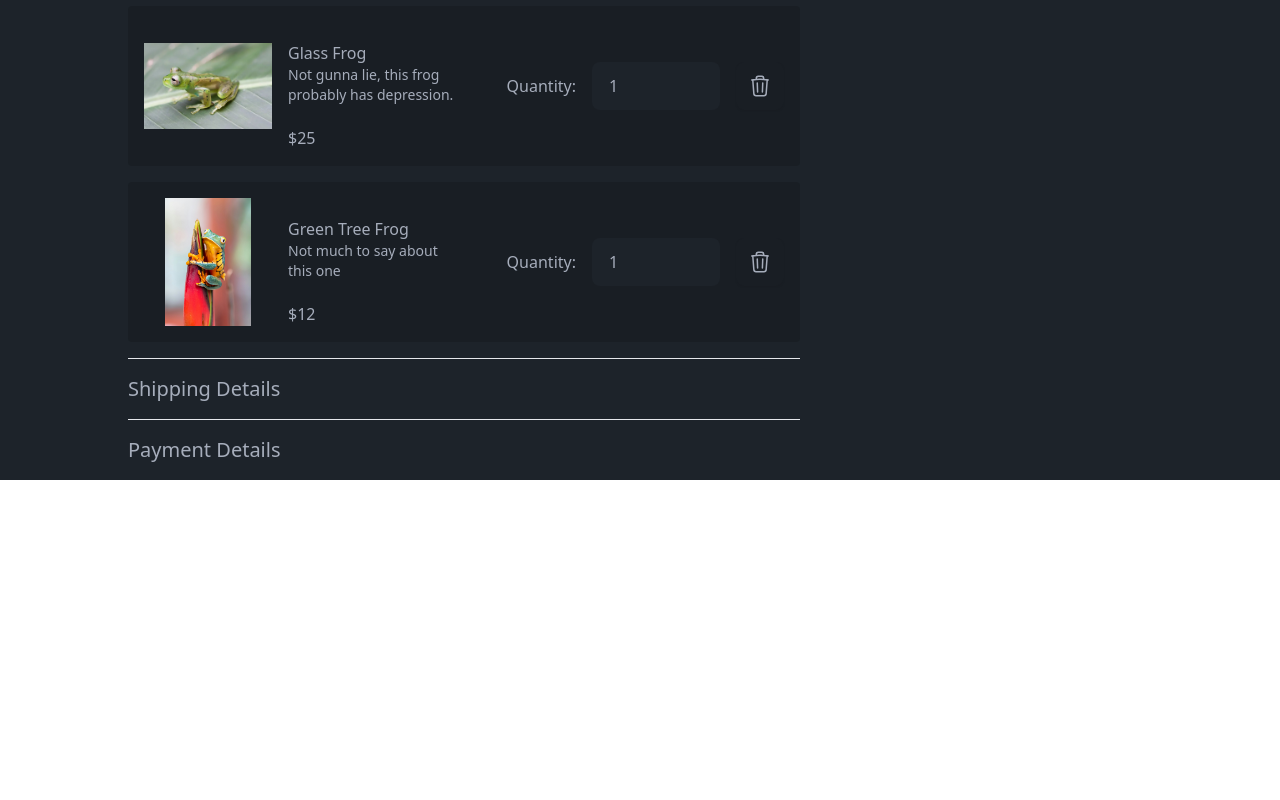
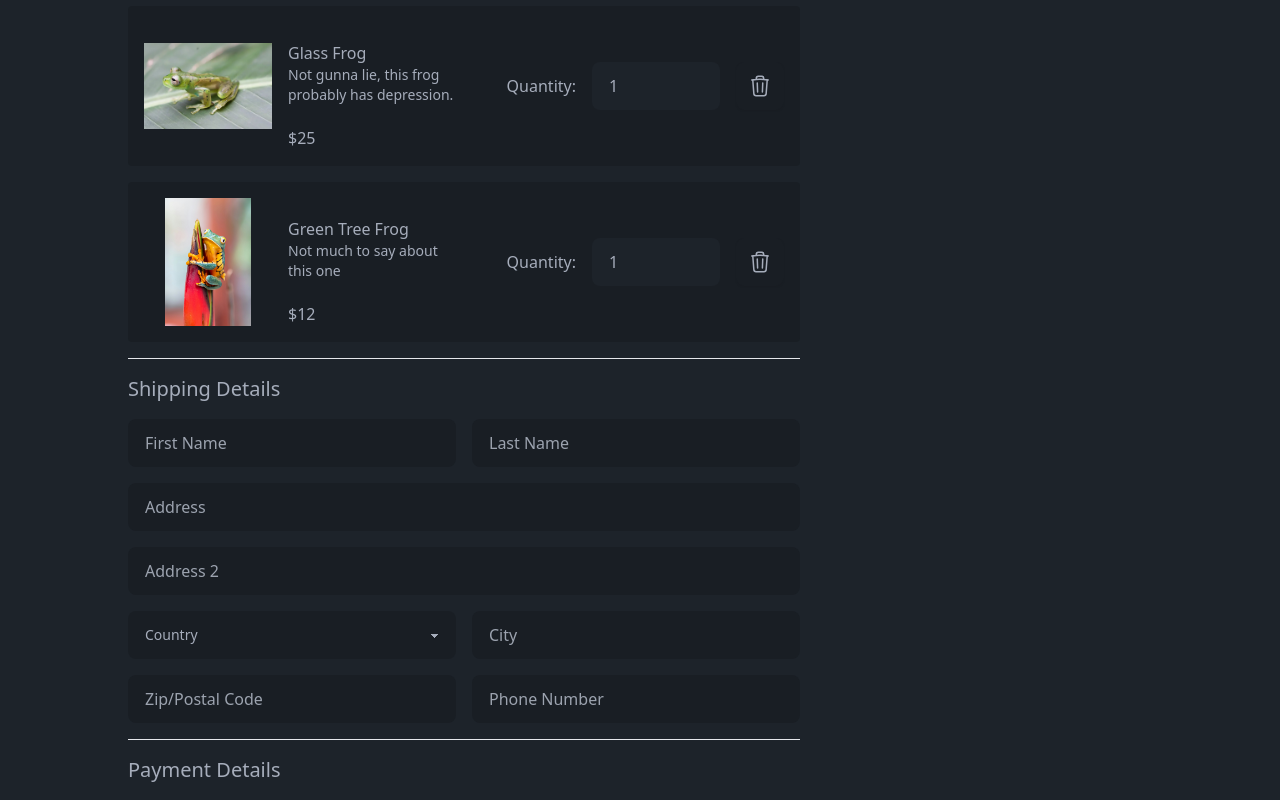
Before and after one commit to joshuaeduque/hopshop, a Next.js app in the folder frontend/: page /checkout in a window 1280 px wide. Shown: the part 388-1188 px from the top of the page. Before the commit the page ends 868 px from the top, so only its background shows below. Built offline with nearby package versions, Linux system fonts and the light colour scheme.

Commit message:
Shipping details section

```diff
--- a/frontend/src/pages/checkout.tsx
+++ b/frontend/src/pages/checkout.tsx
@@ -40,6 +40,25 @@ export default function Checkout() {
                         ))}
                         <hr />
                         <p className="font-medium text-xl">Shipping Details</p>
+                        <div className="flex flex-col gap-4">
+                            <div className="grid gap-4 grid-rows-2 lg:grid-rows-none lg:grid-cols-2">
+                                <input className="input bg-base-200" type="text" placeholder="First Name" />
+                                <input className="input bg-base-200" type="text" placeholder="Last Name" />
+                            </div>
+                            <input className="input bg-base-200" type="text" placeholder="Address" />
+                            <input className="input bg-base-200" type="text" placeholder="Address 2" />
+                            <div className="grid gap-4 grid-rows-2 lg:grid-rows-none lg:grid-cols-2">
+                                <select className="select bg-base-200" defaultValue="Country">
+                                    <option disabled>Country</option>
+                                    <option>United States</option>
+                                </select>
+                                <input className="input bg-base-200" type="text" placeholder="City" />
+                            </div>
+                            <div className="grid gap-4 grid-rows-2 lg:grid-rows-none lg:grid-cols-2">
+                                <input className="input bg-base-200" type="text" placeholder="Zip/Postal Code" />
+                                <input className="input bg-base-200" type="text" placeholder="Phone Number" />
+                            </div>
+                        </div>
                         <hr />
                         <p className="font-medium text-xl">Payment Details</p>
                     </div>
```
